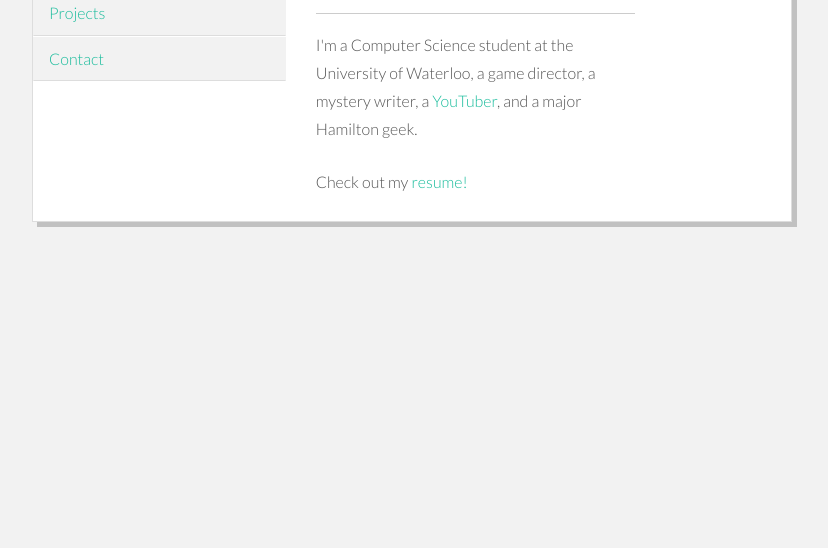
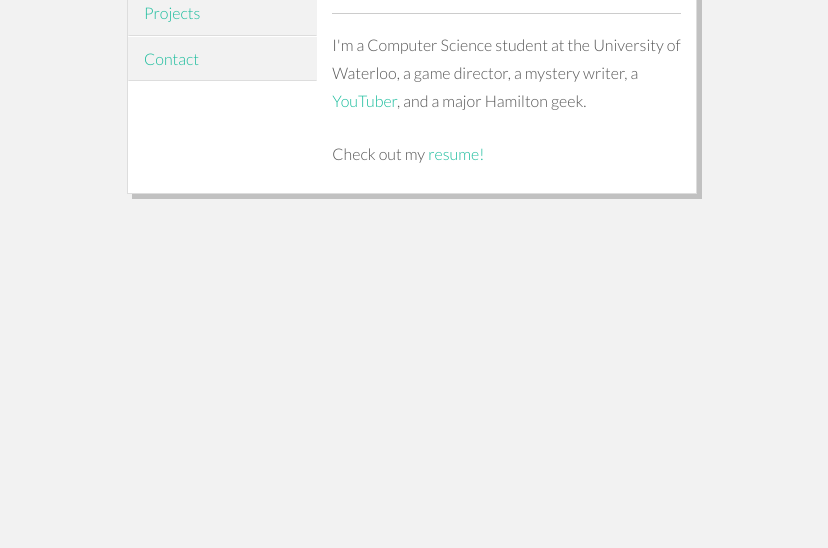
Before and after one commit to austinchowong/oldWebsite, a plain HTML site: page index.html in a window 1280 px wide. Shown: the part 252-800 px from the top of the page, without its empty margins (228-1056 px from the left). Drawn offline with Linux system fonts and the light colour scheme.

Commit message:
Update index.html

```diff
--- a/index.html
+++ b/index.html
@@ -29,7 +29,7 @@
 
 
     <div class="container">
-    	<div class="col-lg-8 col-lg-offset-2">
+    	<div class="col-lg-6 col-lg-offset-3"> <!-- div class="col-lg-6 col-lg-offset-2" -->
 
     		<!-- ===== vCard Navigation ===== -->
     		<div class="row w">
@@ -44,7 +44,7 @@
 				</div><!-- col-md-4 -->
 
     		<!-- ===== vCard Content ===== -->
-    			<div class="col-md-6">
+    			<div class="col-md-8">
 	    			<div class="tab-content">
 
 	    			  <!-- ===== First Tab ===== -->
```
